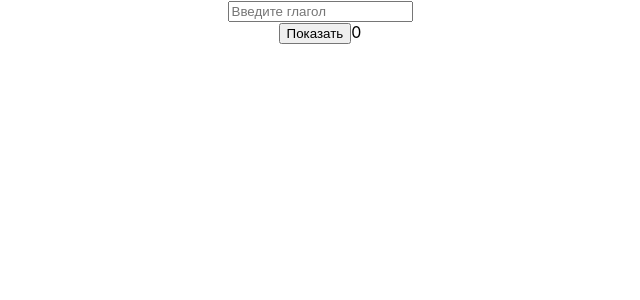
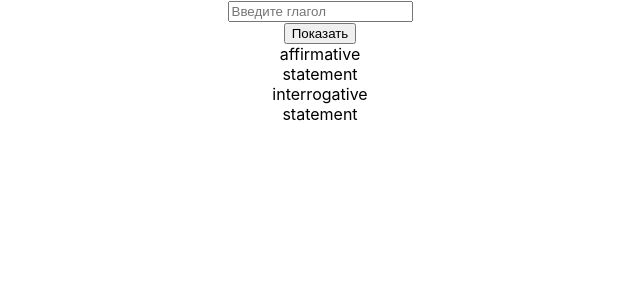
Before and after one commit to bjorn-mozyakin/language, a React (Create React App) app: page / in a window 1280 px wide. Shown: the top 300 px of the page, without its empty margins (320-960 px from the left). Built offline with nearby package versions, Linux system fonts and the light colour scheme.

Commit message:
Add dummy negative present tense verb

```diff
--- a/src/components/PageVerb/PageVerb.tsx
+++ b/src/components/PageVerb/PageVerb.tsx
@@ -28,10 +28,28 @@ export const Page = () => {
     <div className="page">
       <Input {...inputData} />
       <Button {...buttonData}>Показать</Button>
-      {verbs.length &&
-        verbs.map((verb, i) => {
-          return <div key={`verb_${i}`}>{verb}</div>;
-        })}
+      {Object.entries(verbs).map(([key, value], i) => {
+        return (
+          <div key={`verb1_${i}`}>
+            <div className="title">{key}</div>
+            <div>
+              {Object.entries(value).map(([type, verbs], i) => {
+                return (
+                  <div key={`verb2_${i}`}>
+                    <div>{type}</div>
+                    <div className="title">
+                      {verbs &&
+                        verbs.map((verb, i) => {
+                          return <div key={`verb3_${i}`}>{verb}</div>;
+                        })}
+                    </div>
+                  </div>
+                );
+              })}
+            </div>
+          </div>
+        );
+      })}
     </div>
   );
 };
--- a/src/store/verb/verb.actions.js
+++ b/src/store/verb/verb.actions.js
@@ -11,7 +11,7 @@ export const updateVerb = (verb) => {
 export const showVerbForms = (verb) => {
   const root = verb.slice(0, -3);
 
-  const verbs = getVerbs(root, getVowel(root), getAffix());
+  const verbs = getVerbs(root);
 
   return {
     type: ACTIONS.SHOW_VERB_FORMS,
--- a/src/store/verb/verb.reducer.ts
+++ b/src/store/verb/verb.reducer.ts
@@ -5,7 +5,14 @@ import * as ACTIONS from './verb.actions-consts';
 const initialState: StateVerb = {
   isLoading: false,
   verb: '',
-  verbs: []
+  verbs: {
+    affirmative: {
+      statement: []
+    },
+    interrogative: {
+      statement: []
+    }
+  }
 };
 
 export default (state = initialState, action: any) => {
--- a/src/utils/helpers.ts
+++ b/src/utils/helpers.ts
@@ -38,8 +38,24 @@ export const getVowel = (root: string, harmonyType = HarmonyType.VowelsFour) =>
   return vowel && vowel[0];
 };
 
-export const getVerbs = (root: string, vowel: string, affix: string) => {
-  return Object.entries(endingsPresent).map(([pronoun, ending]) => {
-    return `${pronoun} ${root + vowel + affix + ending}`;
-  });
+export const getVerbs = (root: string) => {
+  const vowel = getVowel(root);
+  const affirmativeStatementAffix = vowel;
+  const negativeStatementAffix = 'm' + vowel;
+  const tenseAffix = getAffix();
+
+  const verbs = {
+    affirmative: {
+      statement: Object.entries(endingsPresent).map(([pronoun, ending]) => {
+        return `${pronoun} ${root + affirmativeStatementAffix + tenseAffix + ending}`;
+      })
+    },
+    negative: {
+      statement: Object.entries(endingsPresent).map(([pronoun, ending]) => {
+        return `${pronoun} ${root + negativeStatementAffix + tenseAffix + ending}`;
+      })
+    }
+  };
+
+  return verbs;
 };
```
Also changed, not shown: src/entities/State.tsx (+10 -1 lines).
